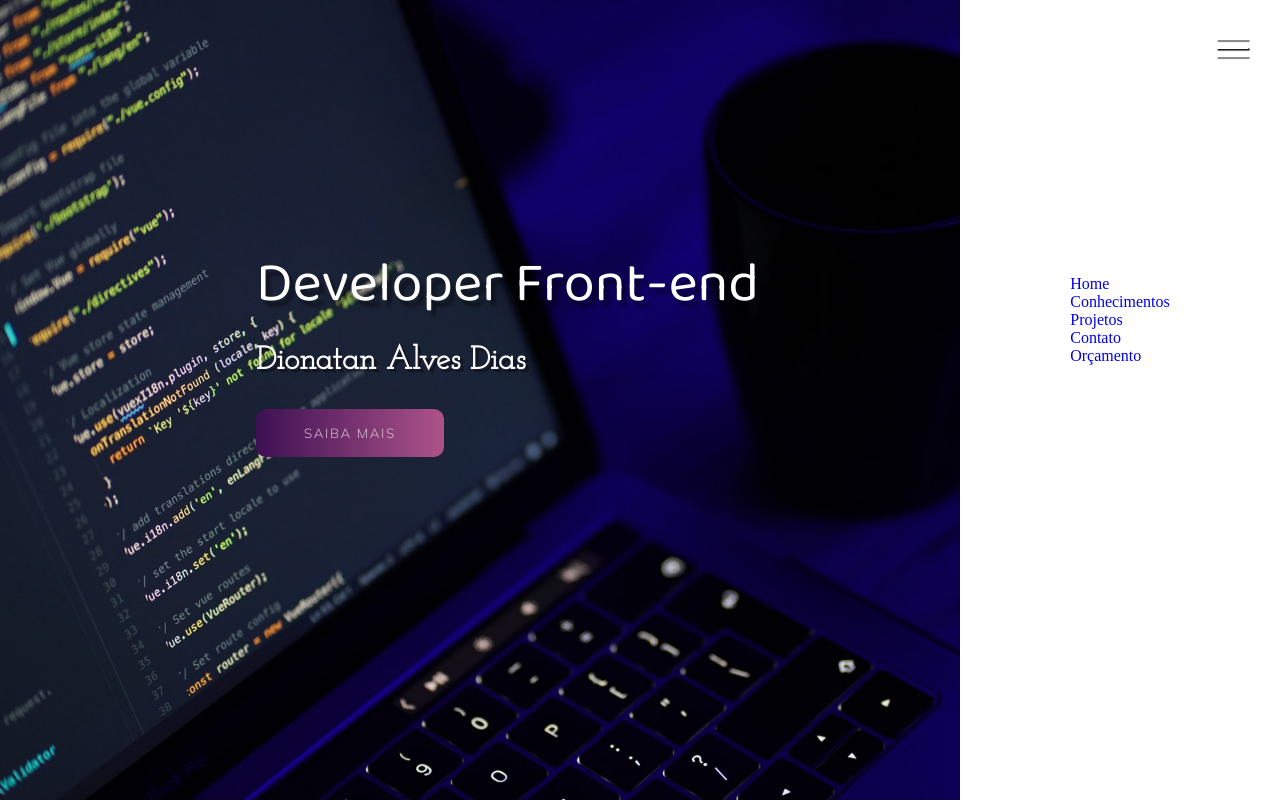
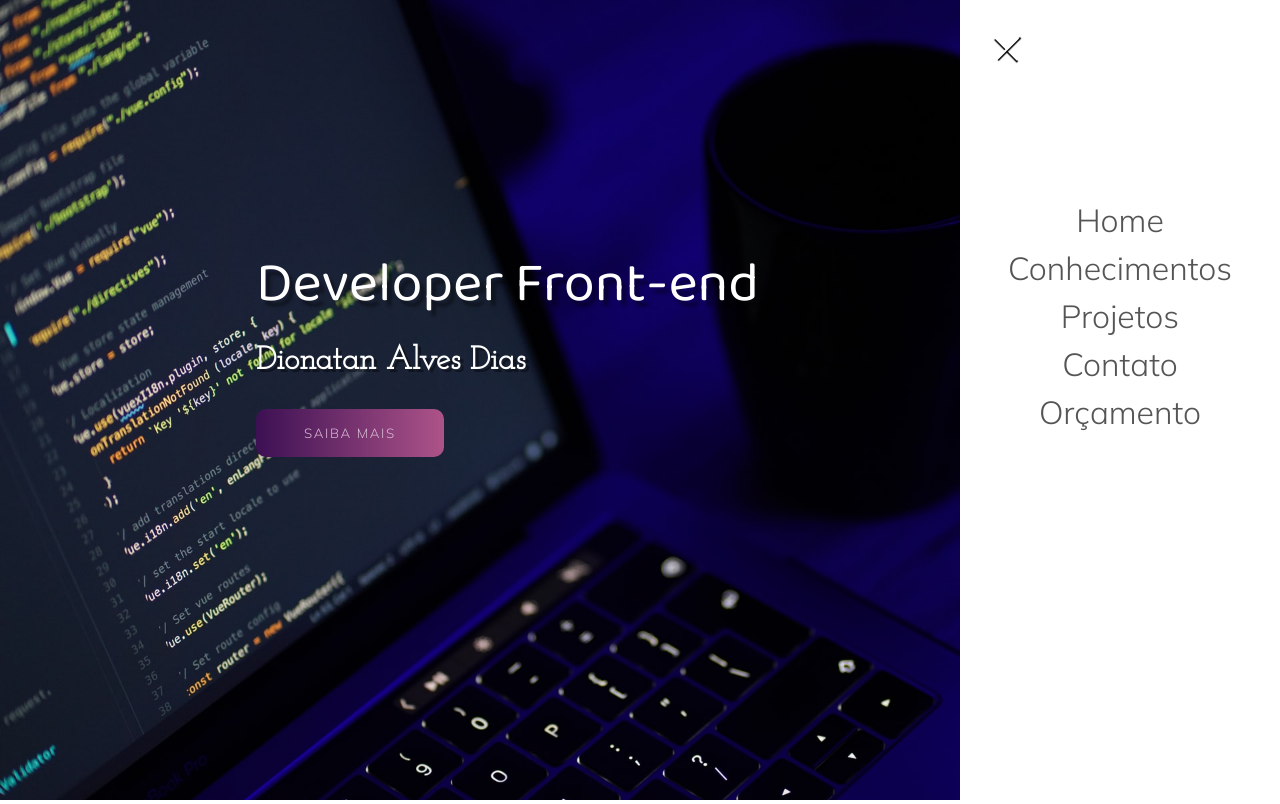
Before and after one commit to DionatanAlvesDias/Portifolio, a plain HTML site: page index.html in a window 1280 px wide. Both pictures are taken after a click on the element 1232 px from the left and 48 px from the top of the page. Drawn offline with Linux system fonts and the light colour scheme.

Commit message:
Ajustes no menu :package

```diff
--- a/css/style.css
+++ b/css/style.css
@@ -19,6 +19,11 @@
     flex-direction: column;
     justify-content: space-evenly;
     cursor: pointer;
+    transition: all 1s;
+}
+
+.show-menu.hamburguer{
+    right: 16rem;
 }
 
 .line{
@@ -26,6 +31,20 @@
     height: .1rem;
     background-color: #fff;
     box-shadow: 0.1rem 0.1rem 1px black;
+    transition: transform 1s;
+}
+
+.show-menu #line1{
+    transform: rotate(45deg) translate(.3rem, .45rem);
+}
+
+.show-menu #line2{
+    opacity: 0;
+    visibility: hidden;
+}
+
+.show-menu #line3{
+    transform: rotate(-45deg) translate(.3rem, -.40rem);
 }
 
 header {
@@ -108,10 +127,13 @@ header {
     background-color: #fff;
     position: fixed;
     top: 0;
+    right: -20rem;
+    transition: all 1s;
+}
+
+.show-menu.sidebar{
     right: 0;
 }
-
-/* .menu- */
 
 .menu {
     position: absolute;
@@ -119,3 +141,20 @@ header {
     left: 50%;
     transform: translate(-50%, -50%);
 }
+
+.menu-item {
+    text-align: center;
+    margin-bottom: .5rem;
+}
+
+.menu-link {
+    text-align: center;
+    font-family: 'Mulish', sans-serif;
+    font-size: 2rem;
+    color: #555;
+    transition: color 1s;
+}
+
+.menu-link:hover {
+    color: #3a152b;
+}
--- a/index.html
+++ b/index.html
@@ -13,9 +13,9 @@
   </head>
   <body>
     <div class="hamburguer">
-      <div class="line" id="line-1"></div>
-      <div class="line" id="line-2"></div>
-      <div class="line" id="line-3"></div>
+      <div class="line" id="line1"></div>
+      <div class="line" id="line2"></div>
+      <div class="line" id="line3"></div>
     </div>
     <header class="container">
       <img class="img-wrapper" src="img/bg-header.jpg" alt="Imagem" />
@@ -37,4 +37,5 @@
         </nav>
     </div>
   </body>
+  <script src="js/scripts.js"></script>
 </html>
--- /dev/null
+++ b/js/scripts.js
@@ -0,0 +1,6 @@
+var hamburguer = document.querySelector(".hamburguer");
+
+hamburguer.addEventListener("click", function(){
+    document.querySelector(".sidebar").classList.toggle("show-menu");
+    document.querySelector(".hamburguer").classList.toggle("show-menu");
+});
```
